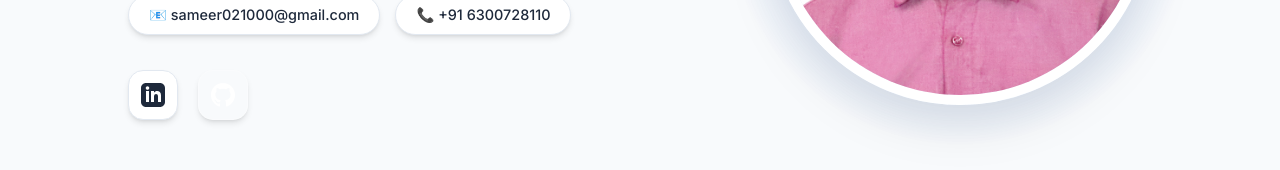
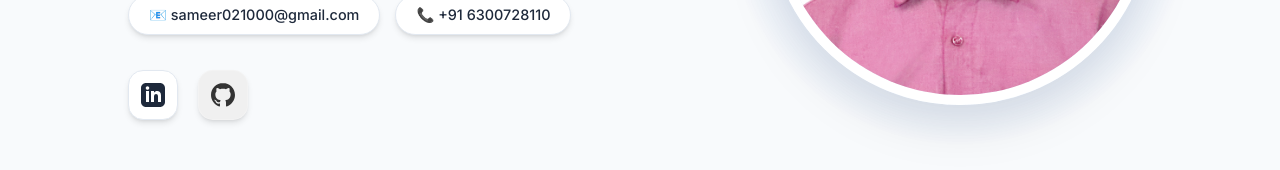
Before and after one commit to sameer021000/Portfolio, a React (Create React App) app in the folder frontend/: page / in a window 1280 px wide. Shown: the part 507-677 px from the top of the page. Built offline with nearby package versions, Linux system fonts and the light colour scheme.

Commit message:
Make the GitHub icon visible

```diff
--- a/frontend/src/CSS/Hero.css
+++ b/frontend/src/CSS/Hero.css
@@ -121,7 +121,17 @@
 /* GitHub Specific Styles */
 .github-btn {
     color: var(--text-color);
-    /* Default text color */
+    border-color: rgba(0, 0, 0, 0.2);
+}
+
+[data-theme="dark"] .github-btn {
+    border-color: rgba(255, 255, 255, 0.2);
+}
+
+/* Light Theme: Base GitHub Icon Visibility */
+[data-theme="light"] .github-btn {
+    background-color: #f0f0f0;
+    color: #333;
 }
 
 /* Light Theme: GitHub Hover -> Black text becomes White, Background becomes Black */
```
